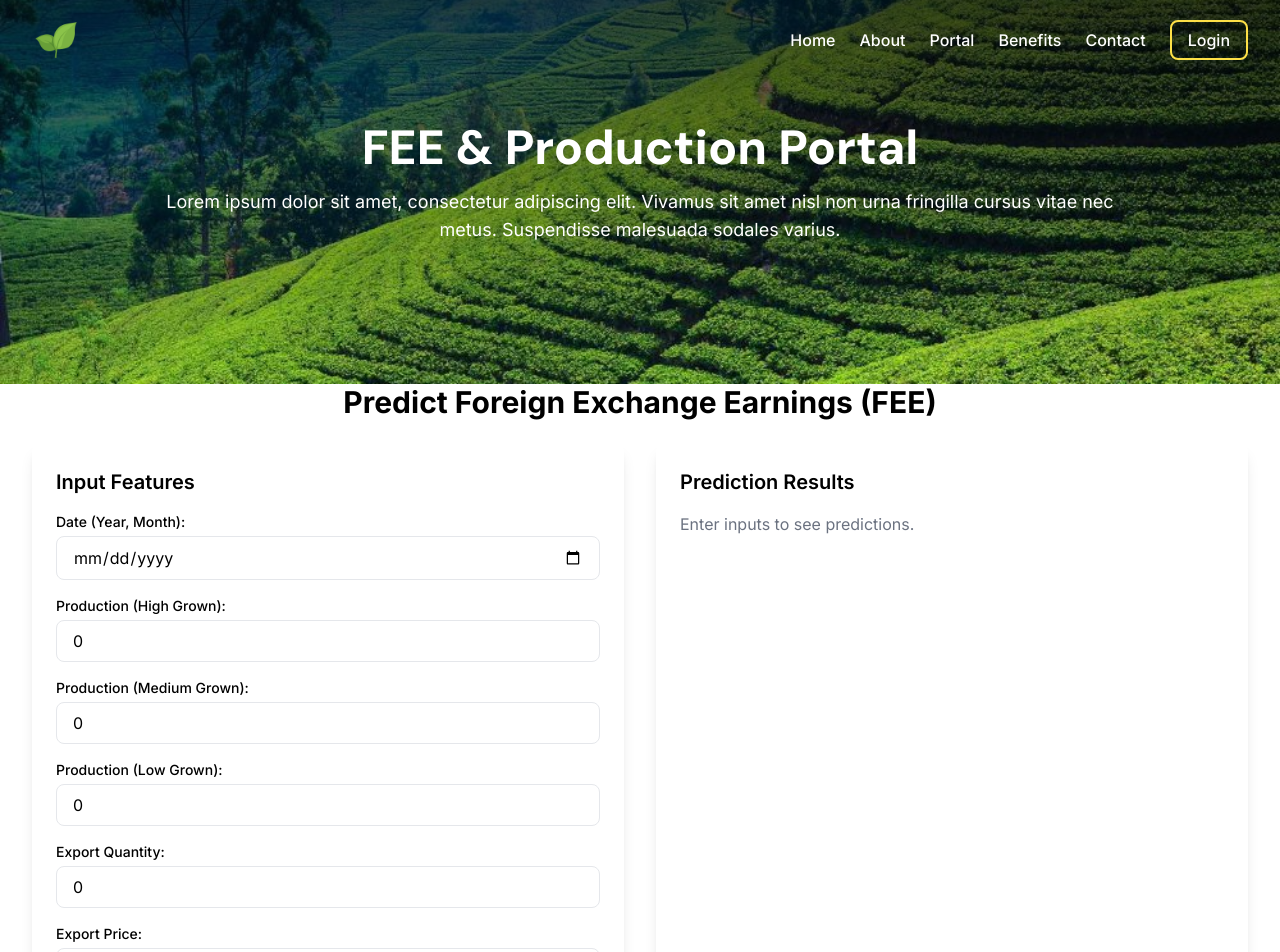
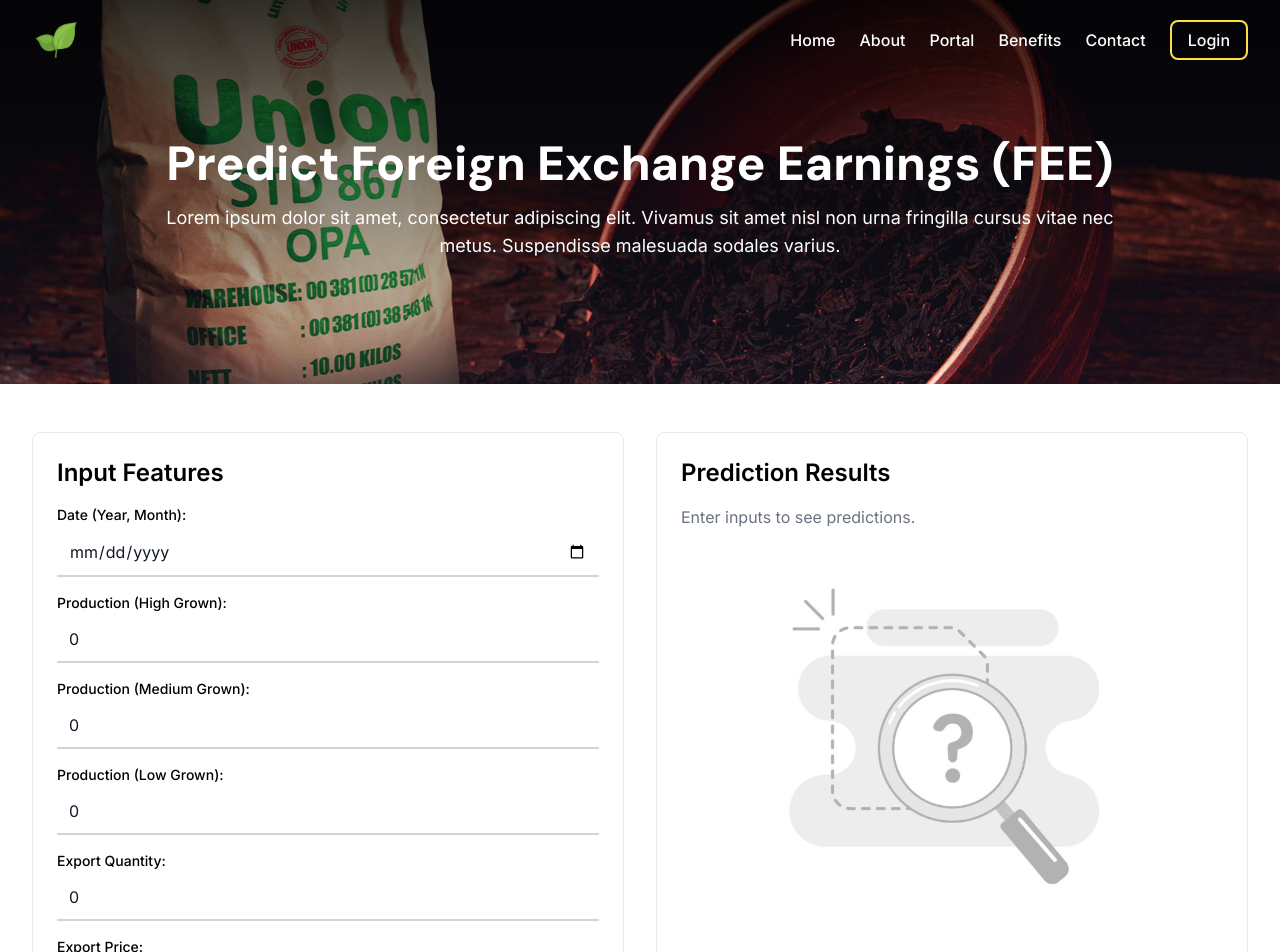
Before and after one commit to hasithapeiris/tea-plantation-portal, a React (Vite) app in the folder frontend/: page /portal/forex/fee in a window 1280 px wide. Shown: the top 952 px of the page. Built offline with nearby package versions, Linux system fonts and the light colour scheme.

Commit message:
feat: complete FEE predict page

```diff
--- a/frontend/src/assets/index.tsx
+++ b/frontend/src/assets/index.tsx
@@ -1,5 +1,7 @@
 import Header_1 from "./header_img_1.jpg";
 import Header_2 from "./header_img_2.jpg";
 import Header_3 from "./header_img_3.jpg";
+import No_Data from "./no_data.png";
+import Tea_Export from "./tea_export.jpg";
 
-export { Header_1, Header_2, Header_3 };
+export { Header_1, Header_2, Header_3, No_Data, Tea_Export };
--- a/frontend/src/pages/ForexPortal.tsx
+++ b/frontend/src/pages/ForexPortal.tsx
@@ -1,4 +1,4 @@
-import { Header_1 } from "../assets";
+import { Header_1, Tea_Export } from "../assets";
 
 const Card = ({
   image,
@@ -11,9 +11,7 @@
 }) => (
   <a
     href={link}
-    target="_blank"
-    rel="noopener noreferrer"
-    className="block bg-white shadow-lg rounded-lg overflow-hidden transition-transform transform hover:scale-105"
+    className="block bg-white border rounded-lg overflow-hidden transition-transform transform hover:scale-105"
   >
     <img src={image} alt={description} className="w-full h-48 object-cover" />
     <div className="p-4">
@@ -25,7 +23,7 @@
 const ForexPortal = () => {
   const cards = [
     {
-      image: Header_1,
+      image: Tea_Export,
       description: "FEE Prediction",
       link: "/portal/forex/fee",
     },
@@ -67,7 +65,7 @@
         <div className="absolute inset-0 bg-gradient-to-b from-black to-transparent opacity-70" />
         <div className="wrapper-header absolute inset-0 flex flex-col justify-center items-center text-center text-white py-12">
           <h1 className="font-heading text-3xl font-extrabold mb-4 animate-fade-in md:text-5xl">
-            Tea Information ForexPortal
+            Tea Information Forex Portal
           </h1>
           <p className="text-base md:text-lg font-normal mb-4 animate-fade-in-delay">
             Lorem ipsum dolor sit amet, consectetur adipiscing elit. Vivamus sit
--- a/frontend/src/pages/ForexPrediction.tsx
+++ b/frontend/src/pages/ForexPrediction.tsx
@@ -1,7 +1,7 @@
 import React, { useState } from "react";
 import axios from "axios";
 import { InputFormState, PredictionResult } from "../types";
-import { Header_1 } from "../assets";
+import { No_Data, Tea_Export } from "../assets";
 
 const ForexPrediction: React.FC = () => {
   const [formData, setFormData] = useState<InputFormState>({
@@ -46,16 +46,16 @@
 
   return (
     <>
-      <div className="relative h-96">
+      <div className="relative h-96 bg-slate-800">
         <img
-          src={Header_1}
+          src={Tea_Export}
           alt="cover-image"
-          className="w-full h-full object-cover"
+          className="w-full h-full object-cover object-center"
         />
-        <div className="absolute inset-0 bg-gradient-to-b from-black to-transparent opacity-70" />
-        <div className="wrapper-header absolute inset-0 flex flex-col justify-center items-center text-center text-white py-12">
+        <div className="absolute inset-0 bg-gradient-to-b from-black to-transparent opacity-80" />
+        <div className="wrapper-header absolute inset-0 flex flex-col justify-center items-center text-center text-white pt-8">
           <h1 className="font-heading text-3xl font-extrabold mb-4 animate-fade-in md:text-5xl">
-            FEE & Production Portal
+            Predict Foreign Exchange Earnings (FEE)
           </h1>
           <p className="text-base md:text-lg font-normal mb-4 animate-fade-in-delay">
             Lorem ipsum dolor sit amet, consectetur adipiscing elit. Vivamus sit
@@ -64,18 +64,14 @@
           </p>
         </div>
       </div>
-      <div className="wrapper">
-        <h1 className="text-3xl font-bold text-center mb-6">
-          Predict Foreign Exchange Earnings (FEE)
-        </h1>
-
+      <div className="wrapper py-12">
         <div className="grid md:grid-cols-2 gap-8">
           {/* Input Form */}
           <form
-            className="bg-white shadow-lg rounded-lg p-6"
+            className="bg-white rounded-lg p-6 border"
             onSubmit={handleSubmit}
           >
-            <h2 className="text-xl font-semibold mb-4">Input Features</h2>
+            <h2 className="text-2xl font-semibold mb-4">Input Features</h2>
 
             <div className="mb-4">
               <label htmlFor="date" className="block text-sm font-medium mb-1">
@@ -87,7 +83,7 @@
                 name="date"
                 value={formData.date}
                 onChange={handleChange}
-                className="w-full px-4 py-2 border rounded-lg focus:ring focus:outline-none"
+                className="appearance-none bg-transparent border-b-2 border-gray-300 w-full text-gray-900 p-3 leading-tight focus:outline-none focus:border-green-500"
                 required
               />
             </div>
@@ -105,7 +101,7 @@
                 name="productionHigh"
                 value={formData.productionHigh}
                 onChange={handleChange}
-                className="w-full px-4 py-2 border rounded-lg focus:ring focus:outline-none"
+                className="appearance-none bg-transparent border-b-2 border-gray-300 w-full text-gray-900 p-3 leading-tight focus:outline-none focus:border-green-500"
                 required
               />
             </div>
@@ -123,7 +119,7 @@
                 name="productionMedium"
                 value={formData.productionMedium}
                 onChange={handleChange}
-                className="w-full px-4 py-2 border rounded-lg focus:ring focus:outline-none"
+                className="appearance-none bg-transparent border-b-2 border-gray-300 w-full text-gray-900 p-3 leading-tight focus:outline-none focus:border-green-500"
                 required
               />
             </div>
@@ -141,7 +137,7 @@
                 name="productionLow"
                 value={formData.productionLow}
                 onChange={handleChange}
-                className="w-full px-4 py-2 border rounded-lg focus:ring focus:outline-none"
+                className="appearance-none bg-transparent border-b-2 border-gray-300 w-full text-gray-900 p-3 leading-tight focus:outline-none focus:border-green-500"
                 required
               />
             </div>
@@ -159,7 +155,7 @@
                 name="exportQuantity"
                 value={formData.exportQuantity}
                 onChange={handleChange}
-                className="w-full px-4 py-2 border rounded-lg focus:ring focus:outline-none"
+                className="appearance-none bg-transparent border-b-2 border-gray-300 w-full text-gray-900 p-3 leading-tight focus:outline-none focus:border-green-500"
                 required
               />
             </div>
@@ -177,7 +173,7 @@
                 name="exportPrice"
                 value={formData.exportPrice}
                 onChange={handleChange}
-                className="w-full px-4 py-2 border rounded-lg focus:ring focus:outline-none"
+                className="appearance-none bg-transparent border-b-2 border-gray-300 w-full text-gray-900 p-3 leading-tight focus:outline-none focus:border-green-500"
                 required
               />
             </div>
@@ -195,14 +191,14 @@
                 name="exchangeRate"
                 value={formData.exchangeRate}
                 onChange={handleChange}
-                className="w-full px-4 py-2 border rounded-lg focus:ring focus:outline-none"
+                className="appearance-none bg-transparent border-b-2 border-gray-300 w-full text-gray-900 p-3 leading-tight focus:outline-none focus:border-green-500"
                 required
               />
             </div>
 
             <button
               type="submit"
-              className="w-full bg-blue-500 text-white py-2 px-4 rounded-lg hover:bg-blue-600"
+              className="w-full font-semibold bg-green-500 text-white py-2 px-4 rounded-lg hover:bg-green-600"
               disabled={loading}
             >
               {loading ? "Predicting..." : "Predict"}
@@ -210,9 +206,11 @@
           </form>
 
           {/* Prediction Results */}
-          <div className="bg-white shadow-lg rounded-lg p-6">
-            <h2 className="text-xl font-semibold mb-4">Prediction Results</h2>
-            {loading && <p className="text-blue-500">Fetching prediction...</p>}
+          <div className="bg-white rounded-lg p-6 border">
+            <h2 className="text-2xl font-semibold mb-4">Prediction Results</h2>
+            {loading && (
+              <p className="text-green-500">Fetching prediction...</p>
+            )}
             {error && <p className="text-red-500">{error}</p>}
             {prediction ? (
               <div>
@@ -235,9 +233,16 @@
               </div>
             ) : (
               !loading && (
-                <p className="text-gray-500">
-                  Enter inputs to see predictions.
-                </p>
+                <>
+                  <p className="text-gray-500">
+                    Enter inputs to see predictions.
+                  </p>
+                  <img
+                    src={No_Data}
+                    alt="No Data"
+                    className="w-96 m-auto pt-12"
+                  />
+                </>
               )
             )}
           </div>
--- a/frontend/src/pages/Portal.tsx
+++ b/frontend/src/pages/Portal.tsx
@@ -13,7 +13,7 @@
     href={link}
     target="_blank"
     rel="noopener noreferrer"
-    className="block bg-white shadow-lg rounded-lg overflow-hidden transition-transform transform hover:scale-105"
+    className="block bg-white border rounded-lg overflow-hidden transition-transform transform hover:scale-105"
   >
     <img src={image} alt={description} className="w-full h-48 object-cover" />
     <div className="p-4">
@@ -66,8 +66,7 @@
           </p>
         </div>
       </div>
-      <div className="wrapper flex flex-col items-center">
-        <h1 className="text-2xl font-bold mb-6">Explore Resources</h1>
+      <div className="wrapper flex flex-col items-center py-12">
         <div className="grid grid-cols-1 sm:grid-cols-2 lg:grid-cols-4 gap-6">
           {cards.map((card, index) => (
             <Card
```
Also changed, not shown: frontend/src/assets/no_data.png (added), frontend/src/assets/tea_export.jpg (added).
